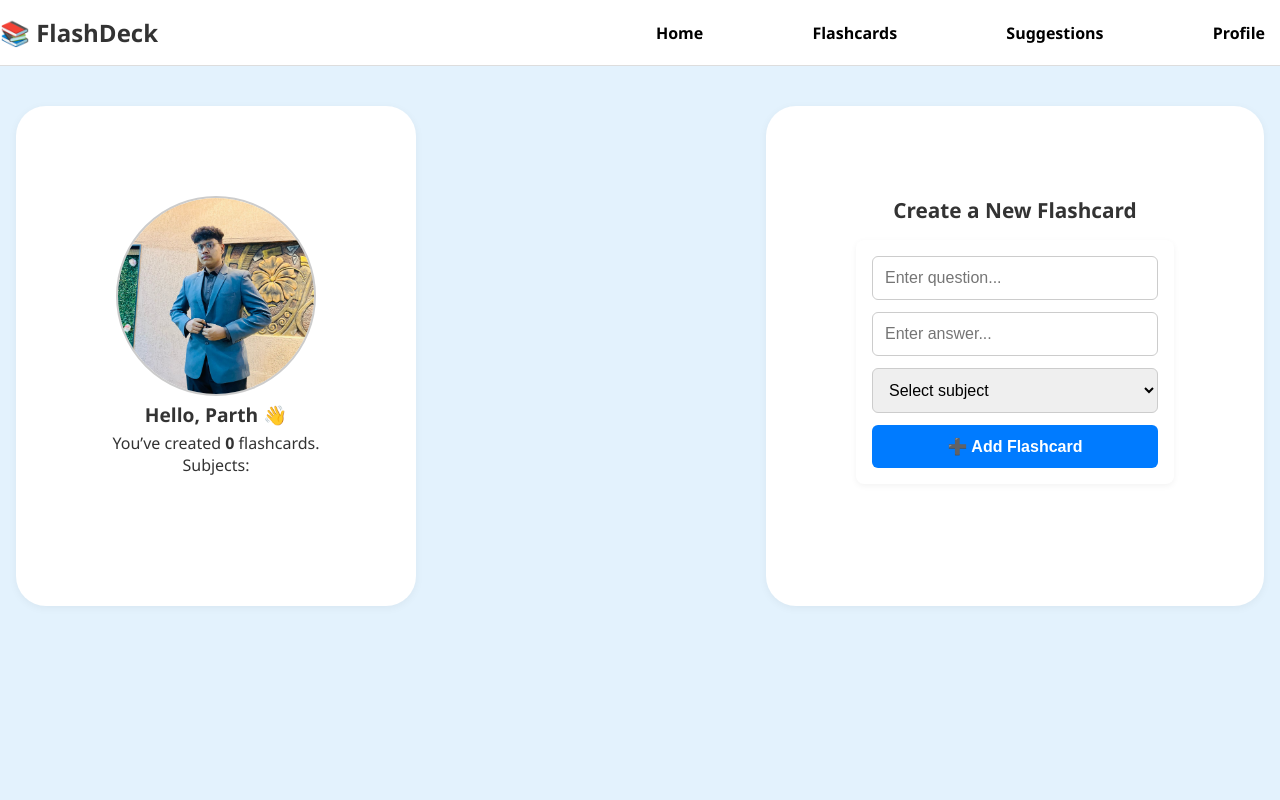
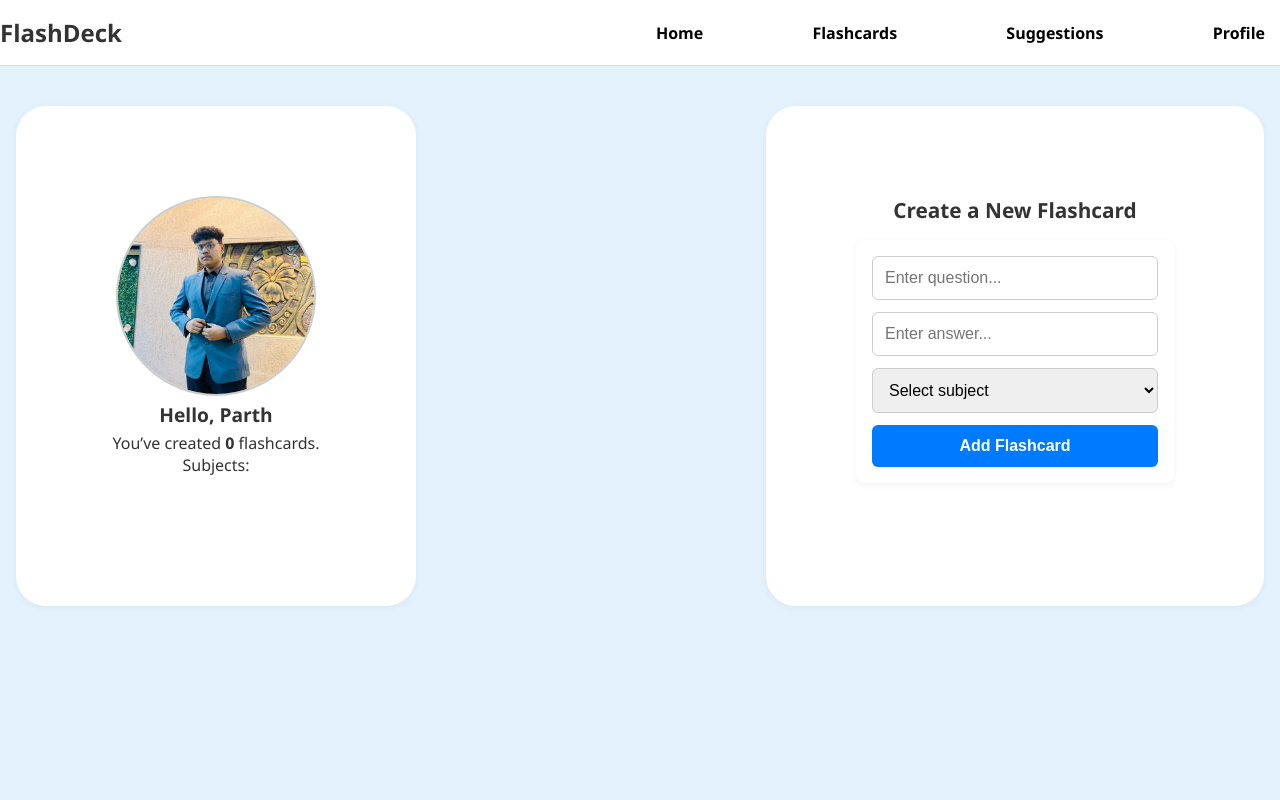
Before and after one commit to PATILPARTH1500/FLASHCARDS, a plain HTML site: page index.html in a window 1280 px wide. Shown: the top 800 px of the page. Drawn offline with Linux system fonts and the light colour scheme.

Commit message:
REMOVED EMOJIS

```diff
--- a/index.html
+++ b/index.html
@@ -13,7 +13,7 @@
 <body>
     <!-- ========== NAVBAR ========== -->
 <nav class="navbar">
-  <div class="navbar-logo">📚 FlashDeck</div>
+  <div class="navbar-logo"> FlashDeck</div>
   <div class="navbar-links" id="navLinks">
   <a href="#profile">Home</a>
   <a href="#flashcards">Flashcards</a>
@@ -29,7 +29,7 @@
   <div class="profile-box">
     <img src="/assets/images/avatar.jpg" alt="User Avatar" class="profile-avatar">
     <div class="profile-info">
-      <h2>Hello, Parth 👋</h2>
+      <h2>Hello, Parth</h2>
       <p>You’ve created <strong>0</strong> flashcards.</p>
       <p>Subjects: Physics (0), Chemistry (0), Biology (0)</p>
     </div>
@@ -49,7 +49,7 @@
         <option value="Math">Math</option>
         <option value="English">English</option>
       </select>
-      <button id="addCardBtn">➕ Add Flashcard</button>
+      <button id="addCardBtn">Add Flashcard</button>
     </div>
   </div>
 </section>
@@ -98,7 +98,7 @@
             <option value="Math">Math</option>
             <option value="English">English</option>
         </select>
-        <button id="saveEditBtn">💾 Save</button>
+        <button id="saveEditBtn">Save</button>
         <button id="cancelEditBtn">Cancel</button>
     </div>
 </div>
@@ -110,7 +110,7 @@
 <!-- ========== FOOTER ========== -->
 <footer>
   <p>© 2025 FlashDeck. Helping students prepare smarter.</p>
-  <p>Made by Parth Patil • All flashcards are securely saved to the cloud ☁️</p>
+  <p>Made by Parth Patil • All flashcards are securely saved to the cloud.</p>
 </footer>
 <!-- JAVASCRIPT -->
     <script src="app.js" type="module"></script>
```
